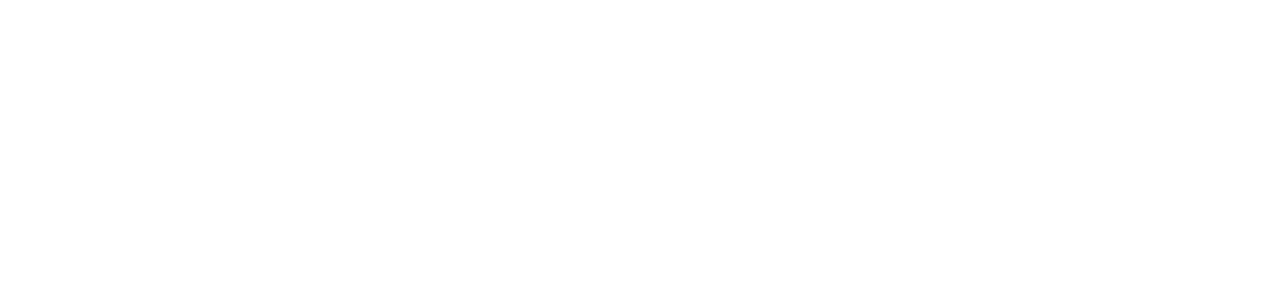
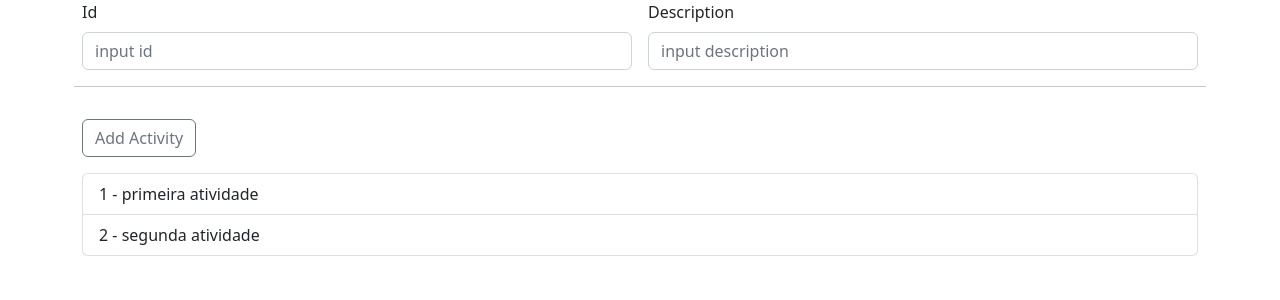
Before and after one commit to rodrigol01/FullStack-ASP-.NET-REACTJS, a React (Create React App) app: page / in a window 1280 px wide. Shown: the top 300 px of the page. Built offline with nearby package versions, Linux system fonts and the light colour scheme.

Commit message:
create hook to reload component when user add item to the list

```diff
--- a/src/App.js
+++ b/src/App.js
@@ -1,9 +1,61 @@
-import './App.css';
+import { Fragment, useState } from "react";
+import "./App.css";
+
+let initialState = [
+  {
+    id: 1,
+    description: "primeira atividade",
+  },
+  {
+    id: 2,
+    description: "segunda atividade",
+  },
+];
 
 function App() {
+  const [activities, setActivities] = useState(initialState);
+
+  function addActivity(e) {
+    e.preventDefault();
+    const activity = {
+      id: document.getElementById("id").value,
+      description: document.getElementById("description").value,
+    };
+
+    console.log(activity);
+    //first execution: add initial state
+    //second execution: add initial state + activity
+    setActivities([...activities, {...activity} ]);
+  }
+
   return (
-    <div className="App">
-    </div>
+    <Fragment>
+      <form className="row g-3">
+        <div class="col-md-6">
+          <label for="id" class="form-label">Id</label>
+          <input id="id" type="text" className="form-control" placeholder="input id" />
+        </div>
+
+        <div class="col-md-6">
+          <label for="description" class="form-label">Description</label>
+          <input id="description" type="text" className="form-control" placeholder="input description" />
+        </div>
+        <hr />
+        <div className="col-">
+          <button className="btn btn-outline-secondary" onClick={addActivity}>Add Activity</button>
+        </div>
+      </form>
+
+      <div className="mt-3">
+        <ul className="list-group">
+          {activities.map((act) => (
+            <li key={act.id} className="list-group-item">
+              {act.id} - {act.description}
+            </li>
+          ))}
+        </ul>
+      </div>
+    </Fragment>
   );
 }
 
--- a/src/index.js
+++ b/src/index.js
@@ -6,7 +6,7 @@
 
 const root = ReactDOM.createRoot(document.getElementById('root'));
 root.render(
-  <React.StrictMode>
+  <div className='container'>
     <App />
-  </React.StrictMode>
+  </div>
 );
```
